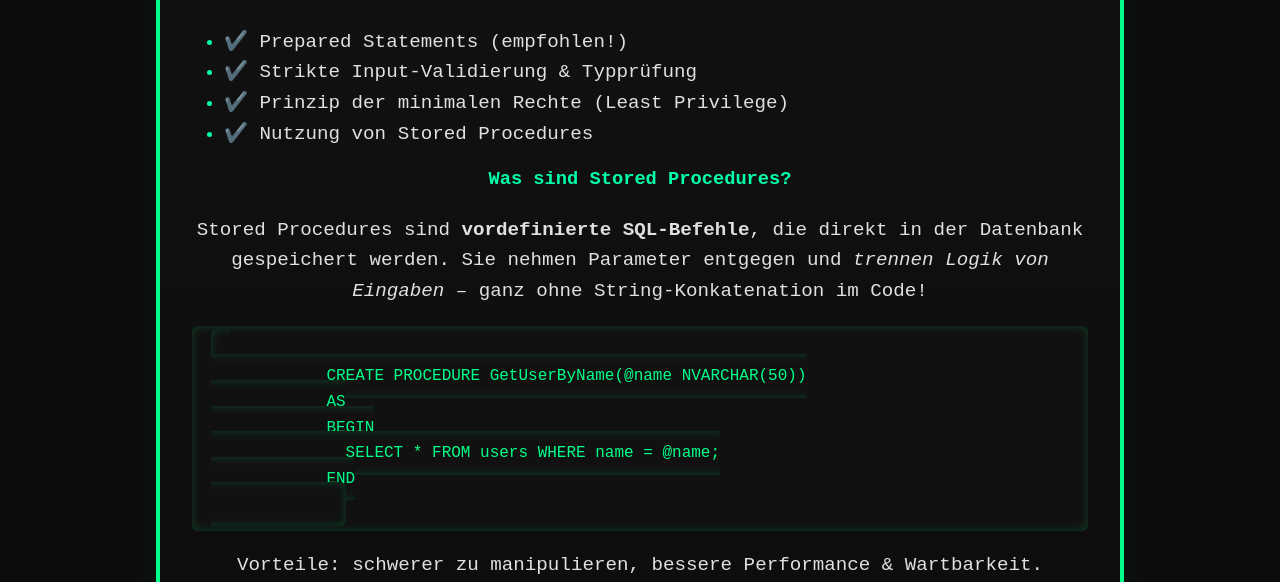
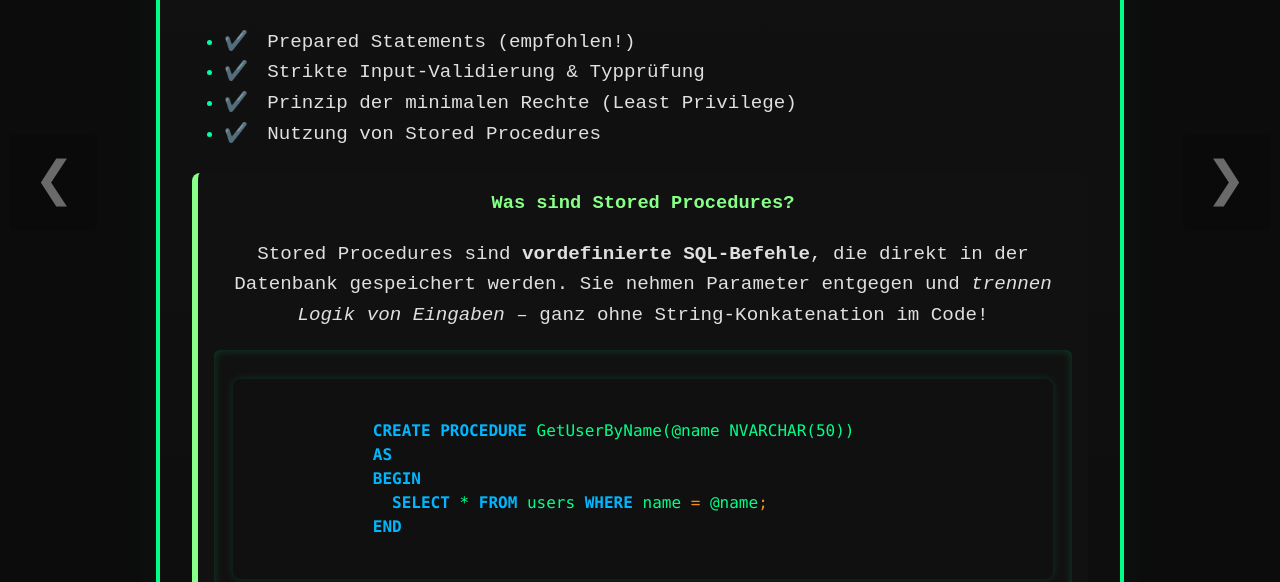
Before and after one commit to Stauber-Justin/Presentation-Framework, a website: page pages/sql_injection/05_HowSafe.html in a window 1280 px wide. Shown: the part 218-800 px from the top of the page. Drawn offline with Linux system fonts and the light colour scheme.

Commit message:
Change paths and structure

```diff
--- a/index.html
+++ b/index.html
@@ -6,7 +6,7 @@
   <meta name="author" content="Numbo42"> <!-- + ChattyChan -->
 
   <title>SQL Injection Präsentation</title>
-  <link rel="stylesheet" href="/styles/theme.css" />
+  <link rel="stylesheet" href="/styles/theme_templates/theme.css" />
   <link rel="stylesheet" href="/styles/nav_stepper.css" />
 
 </head>
--- a/pages/05_HowSafe.html
+++ b/pages/sql_injection/05_HowSafe.html
@@ -6,10 +6,10 @@
     <meta name="author" content="Numbo42">
 
     <title>SQL Injection Präsentation – Schutz</title>
-    <link rel="stylesheet" href="../Styles/Theme.css" />
-    <link rel="stylesheet" href="../Styles/HowSafe.css" />
-    <link rel="stylesheet" href="../Styles/SQL_Highlight.css" />
-    <link rel="stylesheet" href="../Styles/NavStepper.css" />
+    <link rel="stylesheet" href="../../styles/sql_injection/theme.css" />
+    <link rel="stylesheet" href="../../styles/sql_injection/how_safe.css" />
+    <link rel="stylesheet" href="../../styles/sql_injection/sql_highlight.css" />
+    <link rel="stylesheet" href="../../styles/nav_stepper.css" />
   </head>
 
   <body>
@@ -50,10 +50,9 @@
         </div>
       </section>
     </main>
-    <script src="../Logic/SQL_Highlight.js"></script>
+    <script src="../../logic/presentations/sql_injection/sql_syntax_highlight.js"></script>
 
     <!-- Slide Stepper Arrows -->
-    <script src="../Logic/NavStepper.js"></script>
     <div id="nav-left" class="slide-nav" onclick="prevSlide()">&#10094;</div>
     <div id="nav-right" class="slide-nav" onclick="nextSlide()">&#10095;</div>
   </body>
--- /dev/null
+++ b/styles/theme_templates/theme.css
@@ -0,0 +1,187 @@
+/* ---------- Layout & Body ---------- */
+body {
+  min-height: 100vh;
+  min-width: 100vw;
+  margin: 0;
+  padding: 0;
+  font-family: 'Fira Code', monospace;
+  background-color: #0c0c0c;
+  color: #e0e0e0;
+  line-height: 1.6;
+  overflow-x: hidden;
+}
+
+/* Optional Google Fonts: Fira Code */
+@import url('https://fonts.googleapis.com/css2?family=Fira+Code&display=swap');
+
+/* ---------- Slide Container ---------- */
+.slide {
+  padding: 3rem 2rem;
+  text-align: center;
+  max-width: 70vw;
+  min-height: 80vh;
+  margin: 0 auto;
+  border-left: 4px solid #00ff88;
+  border-right: 4px solid #00ff88;
+  border-bottom: 4px solid #00ff88;
+  background: linear-gradient(to bottom, #121212, #0c0c0c);
+  box-shadow: 0 0 40px rgba(0, 255, 136, 0.05);
+  animation: fadeInSlide 1.2s ease-out;
+}
+
+@keyframes fadeInSlide {
+  from {
+    opacity: 0;
+    transform: translateY(30px);
+  }
+  to {
+    opacity: 1;
+    transform: translateY(0);
+  }
+}
+
+/* ---------- Headings ---------- */
+.headline {
+  font-size: 2.8rem;
+  color: #00ff88;
+  text-shadow: 0 0 5px rgba(0, 255, 136, 0.3);
+}
+
+h2, h3 {
+  color: #00ffaa;
+  margin-top: 1rem;
+}
+
+/* ---------- Text ---------- */
+.intro-text,
+p, li {
+  font-size: 1.2rem;
+  color: #e0e0e0;
+}
+
+ul {
+  text-align: left;
+  padding-left: 2rem;
+}
+
+ul li::marker {
+  color: #00ffaa;
+}
+
+/* ---------- Code & Boxes ---------- */
+pre, code {
+  background-color: #111;
+  color: #00ff88;
+  padding: 0.8rem 1.2rem;
+  font-size: 1rem;
+  border-radius: 6px;
+  margin: 1rem 0;
+  text-align: left;
+  overflow-x: auto;
+  box-shadow: inset 0 0 10px rgba(0,255,136,0.2);
+}
+
+mark {
+  background-color: #00ffaa44;
+  color: #fff;
+  padding: 0 0.3em;
+  border-radius: 3px;
+}
+
+/* ---------- Presentation Boxes ---------- */
+.example-box,
+.visual-box,
+.quote-box,
+.presentation-outline {
+  background: rgba(255, 255, 255, 0.03);
+  border: 1px solid #2affaa55;
+  border-left: 4px solid #00ff88;
+  border-radius: 12px;
+  padding: 1.5rem;
+  margin: 2rem auto;
+  max-width: 850px;
+  text-align: left;
+  box-shadow: 0 0 20px rgba(0, 255, 136, 0.08);
+}
+
+.result-box {
+  margin-top: 1rem;
+  padding: 1rem;
+  border: 1px solid #2affaa66;
+  background-color: #111;
+  border-radius: 8px;
+  min-height: 2.5em;
+  transition: all 0.3s ease;
+}
+
+.result-box code {
+  background-color: #191919;
+  color: #00ffaa;
+  display: inline-block;
+  padding: 0.3em 0.6em;
+  margin-top: 0.3em;
+  border-radius: 4px;
+}
+
+
+/* ----------- Input --------------- */
+input {
+  background: #111;
+  color: #eee;
+  padding: 0.5em;
+  margin: 0.3em;
+  border: 1px solid #00ffaa55;
+  border-radius: 4px;
+  width: 250px;
+}
+
+button {
+  background: #00ffaa11;
+  color: #00ff88;
+  border: 1px solid #00ff88;
+  padding: 0.5em 1em;
+  margin-top: 0.5em;
+  cursor: pointer;
+  border-radius: 4px;
+  transition: background 0.3s ease;
+}
+
+button:hover {
+  background: #00ffaa33;
+}
+
+
+
+/* ---------- Quote Style ---------- */
+.quote-box blockquote {
+  font-style: italic;
+  color: #cccccc;
+  border-left: 4px solid #00ffaa;
+  padding-left: 1em;
+}
+
+/* ---------- Footer / Disclaimer ---------- */
+.disclaimer {
+  margin-top: 2rem;
+  font-size: 0.9rem;
+  color: #aaaaaa;
+  font-style: italic;
+  text-align: center;
+}
+
+/* Hidden slides used by slider.js */
+.slide.hidden {
+  display: none;
+}
+
+/* Simple progress bar at the bottom */
+#progress-bar {
+  position: fixed;
+  left: 0;
+  bottom: 0;
+  height: 4px;
+  background: #00ff88;
+  width: 0;
+  z-index: 2000;
+  transition: width 0.3s ease;
+}
```
Also changed, not shown: config/slides.json (+6 -6 lines), pages/sql_injection/01_WhatIs.html (renamed from pages/01_WhatIs.html, +2 -3 lines), pages/sql_injection/02_Blind.html (renamed from pages/02_Blind.html, +5 -6 lines), pages/sql_injection/03_Non-Blind.html (renamed from pages/03_Non-Blind.html, +5 -6 lines), pages/sql_injection/04_WhyWork.html (renamed from pages/04_WhyWork.html, +2 -3 lines), pages/sql_injection/06_Outro.html (renamed from pages/06_Outro.html, +2 -3 lines), logic/presentations/sql_injection/blind.js (renamed from logic/blind.js), logic/presentations/sql_injection/non_blind.js (renamed from logic/non_blind.js), logic/presentations/sql_injection/sql_syntax_highlight.js (renamed from logic/sql_syntax_highlight.js), styles/sql_injection/blind.css (renamed from styles/blind.css), styles/sql_injection/how_safe.css (renamed from styles/how_safe.css), styles/sql_injection/sql_highlight.css (renamed from styles/sql_highlight.css), styles/sql_injection/theme.css (renamed from styles/theme.css), 2 other files.
